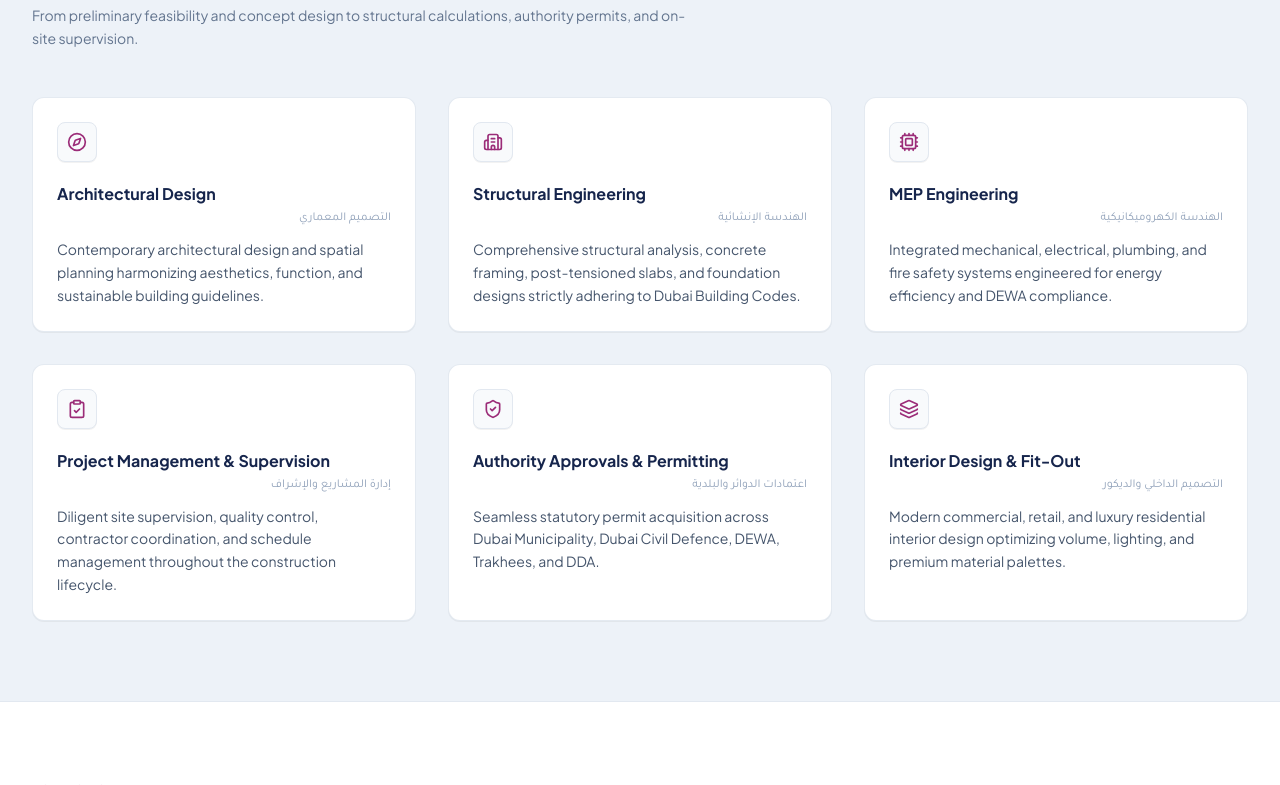
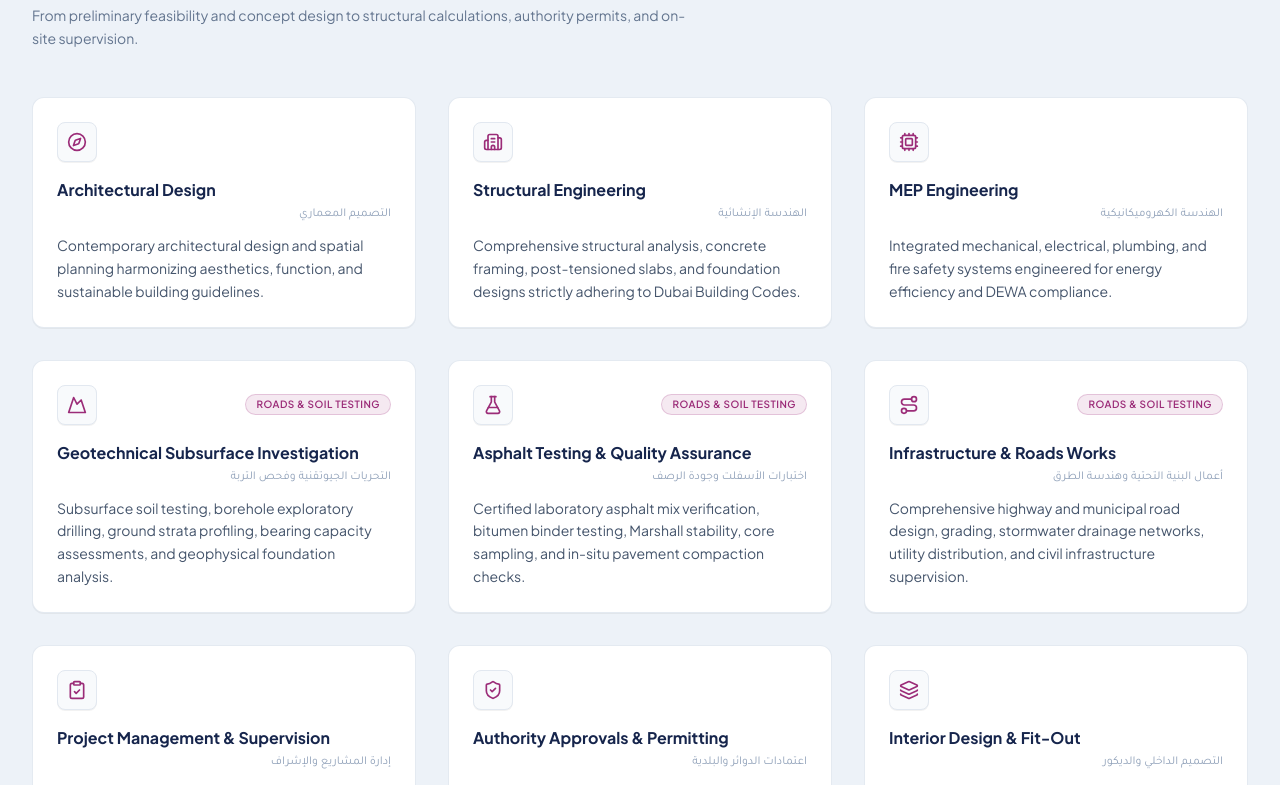
Before and after one commit to DJPirate0/orchid-constructions, a React (Vite) app: page / in a window 1280 px wide. Shown: the part 1615-2400 px from the top of the page. Built offline with nearby package versions, Linux system fonts and the light colour scheme.

Commit message:
Add files via upload

```diff
--- a/src/components/ServicesSection.tsx
+++ b/src/components/ServicesSection.tsx
@@ -5,7 +5,10 @@ import {
   Cpu,
   ClipboardCheck,
   ShieldCheck,
-  Layers
+  Layers,
+  Mountain,
+  FlaskConical,
+  Route
 } from 'lucide-react';
 import { SERVICES } from '../data/portfolioData.ts';
 
@@ -15,6 +18,9 @@ export const ServicesSection: React.FC = () => {
       case 'Compass': return <Compass className="w-5 h-5 text-[#9B2C78]" />;
       case 'Building2': return <Building2 className="w-5 h-5 text-[#9B2C78]" />;
       case 'Cpu': return <Cpu className="w-5 h-5 text-[#9B2C78]" />;
+      case 'Mountain': return <Mountain className="w-5 h-5 text-[#9B2C78]" />;
+      case 'FlaskConical': return <FlaskConical className="w-5 h-5 text-[#9B2C78]" />;
+      case 'Route': return <Route className="w-5 h-5 text-[#9B2C78]" />;
       case 'ClipboardCheck': return <ClipboardCheck className="w-5 h-5 text-[#9B2C78]" />;
       case 'ShieldCheck': return <ShieldCheck className="w-5 h-5 text-[#9B2C78]" />;
       case 'Layers': return <Layers className="w-5 h-5 text-[#9B2C78]" />;
@@ -45,8 +51,15 @@ export const ServicesSection: React.FC = () => {
               className="group p-5 sm:p-6 rounded-xl bg-white border border-slate-200/90 shadow-2xs hover:border-[#16254C]/30 hover:shadow-lg transition-all duration-300 ease-out hover:-translate-y-1 flex flex-col justify-between"
             >
               <div>
-                <div className="w-10 h-10 rounded-lg bg-slate-50 border border-slate-200 flex items-center justify-center mb-5 shadow-2xs group-hover:scale-105 group-hover:border-[#9B2C78]/30 group-hover:bg-white transition-all duration-300 ease-out">
-                  {getIcon(service.iconName)}
+                <div className="flex items-center justify-between mb-4">
+                  <div className="w-10 h-10 rounded-lg bg-slate-50 border border-slate-200 flex items-center justify-center shadow-2xs group-hover:scale-105 group-hover:border-[#9B2C78]/30 group-hover:bg-white transition-all duration-300 ease-out">
+                    {getIcon(service.iconName)}
+                  </div>
+                  {service.tag && (
+                    <span className="text-[10px] font-semibold tracking-wider uppercase text-[#9B2C78] bg-[#9B2C78]/10 px-2.5 py-0.5 rounded-full border border-[#9B2C78]/20">
+                      {service.tag}
+                    </span>
+                  )}
                 </div>
 
                 <h3 className="text-base font-bold text-[#16254C] mb-1 group-hover:text-[#9B2C78] transition-colors duration-200">
--- a/src/data/portfolioData.ts
+++ b/src/data/portfolioData.ts
@@ -4,6 +4,7 @@ export interface Service {
   arabicTitle: string;
   description: string;
   iconName: string;
+  tag?: string;
 }
 
 export interface Project {
@@ -41,6 +42,30 @@ export const SERVICES: Service[] = [
     arabicTitle: 'الهندسة الكهروميكانيكية',
     description: 'Integrated mechanical, electrical, plumbing, and fire safety systems engineered for energy efficiency and DEWA compliance.',
     iconName: 'Cpu'
+  },
+  {
+    id: 'geotechnical-investigation',
+    title: 'Geotechnical Subsurface Investigation',
+    arabicTitle: 'التحريات الجيوتقنية وفحص التربة',
+    description: 'Subsurface soil testing, borehole exploratory drilling, ground strata profiling, bearing capacity assessments, and geophysical foundation analysis.',
+    iconName: 'Mountain',
+    tag: 'Roads & Soil Testing'
+  },
+  {
+    id: 'asphalt-testing',
+    title: 'Asphalt Testing & Quality Assurance',
+    arabicTitle: 'اختبارات الأسفلت وجودة الرصف',
+    description: 'Certified laboratory asphalt mix verification, bitumen binder testing, Marshall stability, core sampling, and in-situ pavement compaction checks.',
+    iconName: 'FlaskConical',
+    tag: 'Roads & Soil Testing'
+  },
+  {
+    id: 'infrastructure-works',
+    title: 'Infrastructure & Roads Works',
+    arabicTitle: 'أعمال البنية التحتية وهندسة الطرق',
+    description: 'Comprehensive highway and municipal road design, grading, stormwater drainage networks, utility distribution, and civil infrastructure supervision.',
+    iconName: 'Route',
+    tag: 'Roads & Soil Testing'
   },
   {
     id: 'project-management',
```
Also changed, not shown: 2 other files (tests, documents, lock files or other folders).
